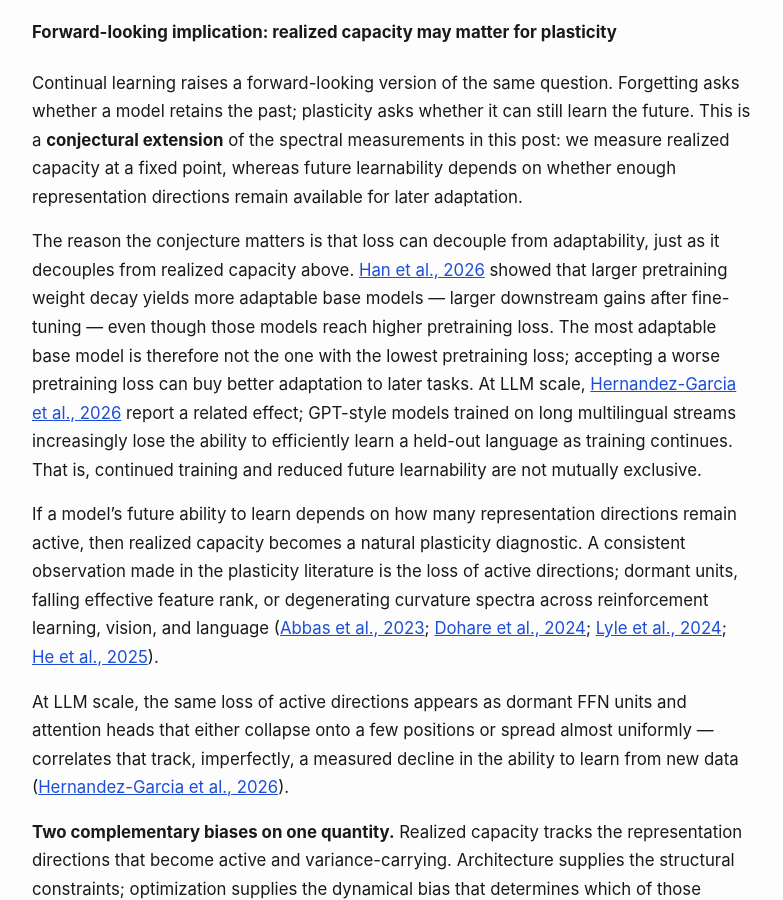
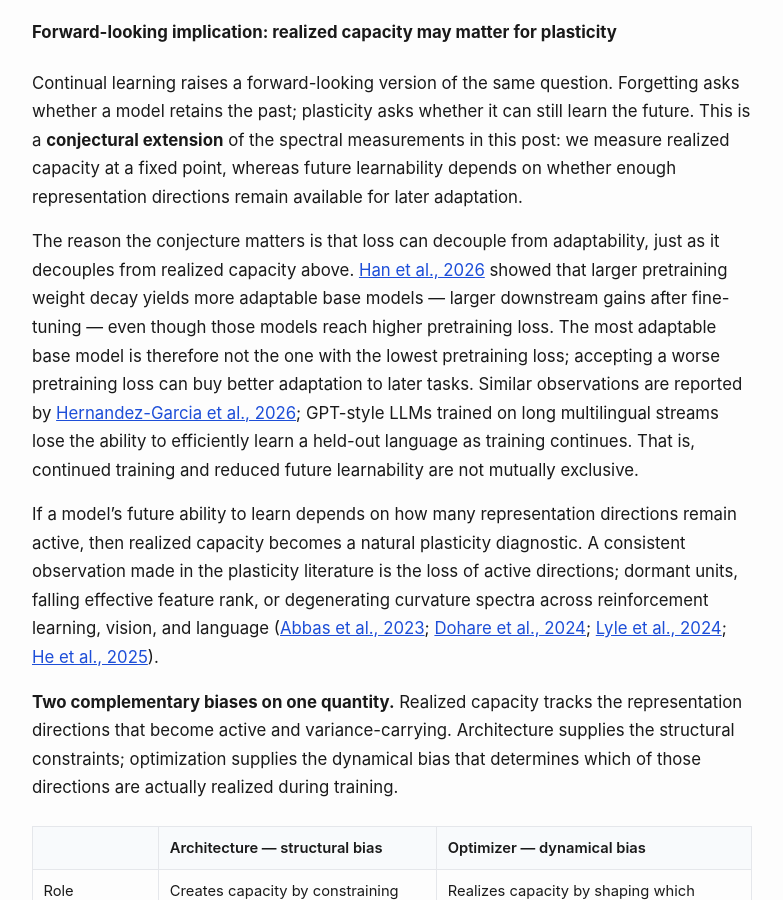
Before and after one commit to optimizer-scaling-laws/optimizer-scaling-laws.github.io, a Jekyll site: the page built from _posts/2026-06-26-architecture-creates-capacity-optimizers-realize-it.md, in a window 1280 px wide and 900 px high, scrolled down 13418 px. Shown: the whole window, without its empty margins (248-1031 px from the left). Built offline with Jekyll 4.4.1, drawn with Linux system fonts in a browser that asks for light colours.

Commit message:
Citation correction in View , round 3

```diff
--- a/_posts/2026-06-26-architecture-creates-capacity-optimizers-realize-it.md
+++ b/_posts/2026-06-26-architecture-creates-capacity-optimizers-realize-it.md
@@ -474,11 +474,9 @@
 Continual learning raises a forward-looking version of the same question. Forgetting asks whether a model retains the past; plasticity asks whether it can still learn the future. This is a **conjectural extension** of the spectral measurements in this post: we measure realized capacity at a fixed point, whereas future learnability depends on whether enough representation directions remain available for later adaptation.
 
 
-The reason the conjecture matters is that loss can decouple from adaptability, just as it decouples from realized capacity above. <a href="https://arxiv.org/abs/2602.11137" target="_blank" rel="noopener noreferrer">Han et al., 2026</a> showed that larger pretraining weight decay yields more adaptable base models — larger downstream gains after fine-tuning — even though those models reach higher pretraining loss. The most adaptable base model is therefore not the one with the lowest pretraining loss; accepting a worse pretraining loss can buy better adaptation to later tasks. At LLM scale, <a href="https://arxiv.org/abs/2606.24752" target="_blank" rel="noopener noreferrer">Hernandez-Garcia et al., 2026</a> report a related effect; GPT-style models trained on long multilingual streams increasingly lose the ability to efficiently learn a held-out language as training continues. That is, continued training and reduced future learnability are not mutually exclusive.
+The reason the conjecture matters is that loss can decouple from adaptability, just as it decouples from realized capacity above. <a href="https://arxiv.org/abs/2602.11137" target="_blank" rel="noopener noreferrer">Han et al., 2026</a> showed that larger pretraining weight decay yields more adaptable base models — larger downstream gains after fine-tuning — even though those models reach higher pretraining loss. The most adaptable base model is therefore not the one with the lowest pretraining loss; accepting a worse pretraining loss can buy better adaptation to later tasks. Similar observations are reported by <a href="https://arxiv.org/abs/2606.24752" target="_blank" rel="noopener noreferrer">Hernandez-Garcia et al., 2026</a>; GPT-style LLMs trained on long multilingual streams  lose the ability to efficiently learn a held-out language as training continues. That is, continued training and reduced future learnability are not mutually exclusive.
 
 If a model’s future ability to learn depends on how many representation directions remain active, then realized capacity becomes a natural plasticity diagnostic. A consistent observation made in the plasticity literature is the loss of active directions; dormant units, falling effective feature rank, or degenerating curvature spectra across reinforcement learning, vision, and language (<a href="https://arxiv.org/abs/2303.07507" target="_blank" rel="noopener noreferrer">Abbas et al., 2023</a>; <a href="https://www.nature.com/articles/s41586-024-07711-7" target="_blank" rel="noopener noreferrer">Dohare et al., 2024</a>; <a href="https://arxiv.org/abs/2402.18762" target="_blank" rel="noopener noreferrer">Lyle et al., 2024</a>; <a href="https://arxiv.org/abs/2509.22335" target="_blank" rel="noopener noreferrer">He et al., 2025</a>).
-
-At LLM scale, the same loss of active directions appears as dormant FFN units and attention heads that either collapse onto a few positions or spread almost uniformly — correlates that track, imperfectly, a measured decline in the ability to learn from new data (<a href="https://arxiv.org/abs/2606.24752" target="_blank" rel="noopener noreferrer">Hernandez-Garcia et al., 2026</a>).
 
 
 **Two complementary biases on one quantity.** Realized capacity tracks the representation directions that become active and variance-carrying. Architecture supplies the structural constraints; optimization supplies the dynamical bias that determines which of those directions are actually realized during training.
```
